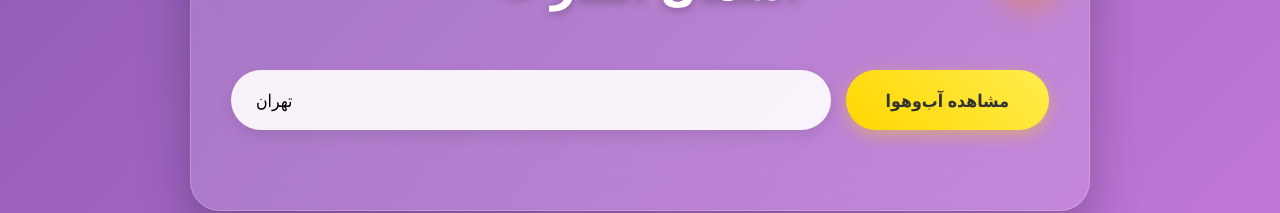
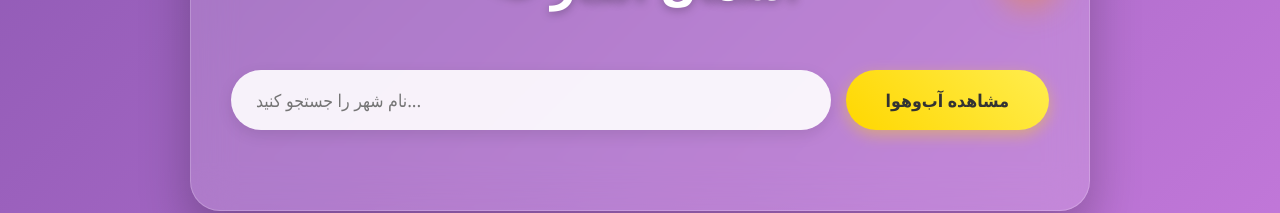
Before and after one commit to erfanshahani/react-weather-app, a React (Vite) app in the folder weather-app/: page / in a window 1280 px wide. Shown: the part 341-554 px from the top of the page. Built offline with nearby package versions, Linux system fonts and the light colour scheme.

Commit message:
feat(ui): localize city names to Persian and refactor JSX display logic

```diff
--- a/weather-app/src/App.jsx
+++ b/weather-app/src/App.jsx
@@ -4,7 +4,7 @@ import WeatherBackground from './WeatherBackground';
 import './App.css';
 
 function App() {
-  const [city, setCity] = useState('تهران');
+  const [city, setCity] = useState('');
   const [weather, setWeather] = useState(null);
   const [loading, setLoading] = useState(false);
   const [weatherCondition, setWeatherCondition] = useState('Default');
--- a/weather-app/src/cities.jsx
+++ b/weather-app/src/cities.jsx
@@ -42,5 +42,6 @@ export const iranCities = [
     "انزلی",
     "لامرد",
     "بروجرد",
-    "گلبهار"
+    "گلبهار",
+    "کردکوی"
   ];
```
Also changed, not shown: 1 other file (tests, documents, lock files or other folders).
